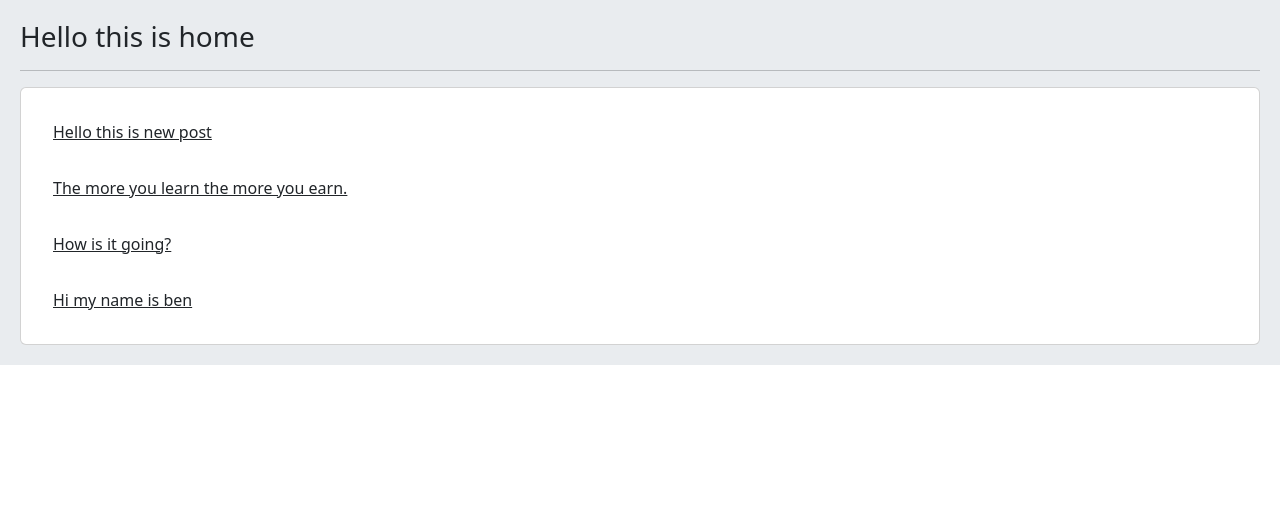
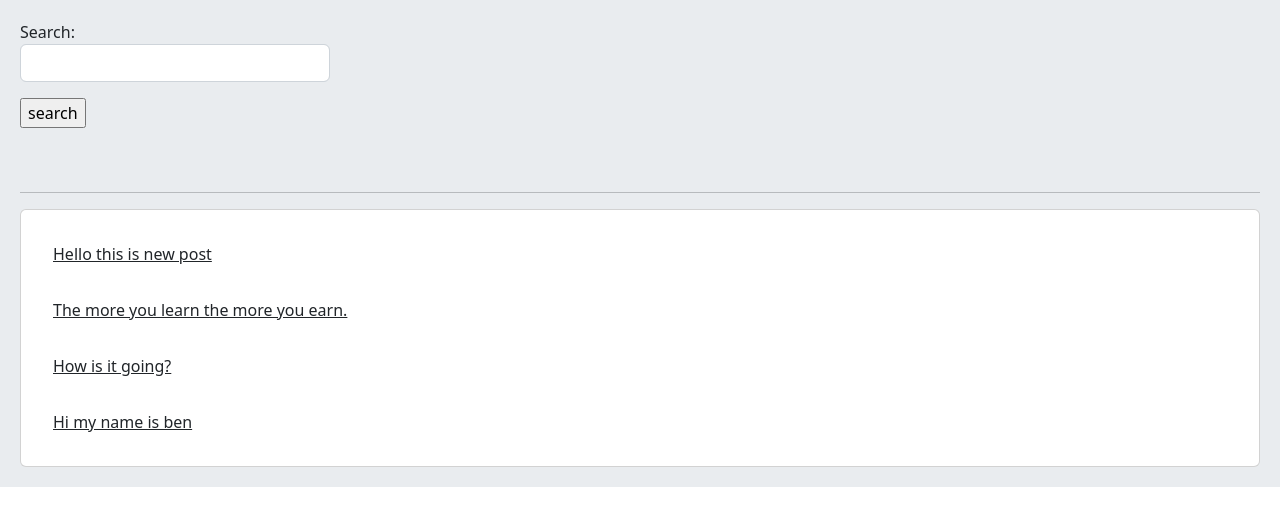
Before and after one commit to mehdi-mirzaie78/Education, a Django app: page / in a window 1280 px wide. Shown: the part 56-582 px from the top of the page. Run offline with Django 4.2, Linux system fonts and the light colour scheme; data comes from the database, SQL or seed files in the repository.

Commit message:
Session 40: Search

```diff
--- a/Django 2/A/home/forms.py
+++ b/Django 2/A/home/forms.py
@@ -27,3 +27,7 @@ class CommentReplyForm(forms.ModelForm):
         widgets = {
             'body': forms.TextInput(attrs={'class': 'form-control mt-2'})
         }
+
+
+class PostSearchForm(forms.Form):
+    search = forms.CharField(widget=forms.TextInput(attrs={'class': 'form-control w-25'}))
--- a/Django 2/A/home/templates/home/index.html
+++ b/Django 2/A/home/templates/home/index.html
@@ -1,7 +1,11 @@
 {% extends 'base.html' %}
 
 {% block content %}
-	<h3>Hello this is home</h3>
+	<form action="" method="get">
+		{{ form.as_p }}
+		<input type="submit" value="search">
+	</form>
+	<br><br>
 	<hr>
 	<div class="card p-3">
 		{% for post in posts %}
--- a/Django 2/A/home/views.py
+++ b/Django 2/A/home/views.py
@@ -3,13 +3,14 @@ from django.views import View
 from .models import Post, Comment, Vote
 from django.contrib.auth.mixins import LoginRequiredMixin
 from django.contrib import messages
-from .forms import PostCreateUpdateForm, CommentCreateForm, CommentReplyForm
+from .forms import PostCreateUpdateForm, CommentCreateForm, CommentReplyForm, PostSearchForm
 from django.utils.text import slugify
 from django.contrib.auth.decorators import login_required
 from django.utils.decorators import method_decorator
 
 
 class HomeView(View):
+    class_form = PostSearchForm
 
     def get(self, request):
         # You can use code below, to order posts by date and time of creation of the post
@@ -17,7 +18,9 @@ class HomeView(View):
         # Otherwise you should use Meta classes for model ordering
         # posts = Post.objects.order_by('-created') # - is used for reverse ordering
         posts = Post.objects.all()
-        return render(request, 'home/index.html', {'posts': posts})
+        if request.GET.get('search'):
+            posts = posts.filter(body__contains=request.GET['search'])
+        return render(request, 'home/index.html', {'posts': posts, 'form': self.class_form})
 
 
 class PostDetailView(View):
```
